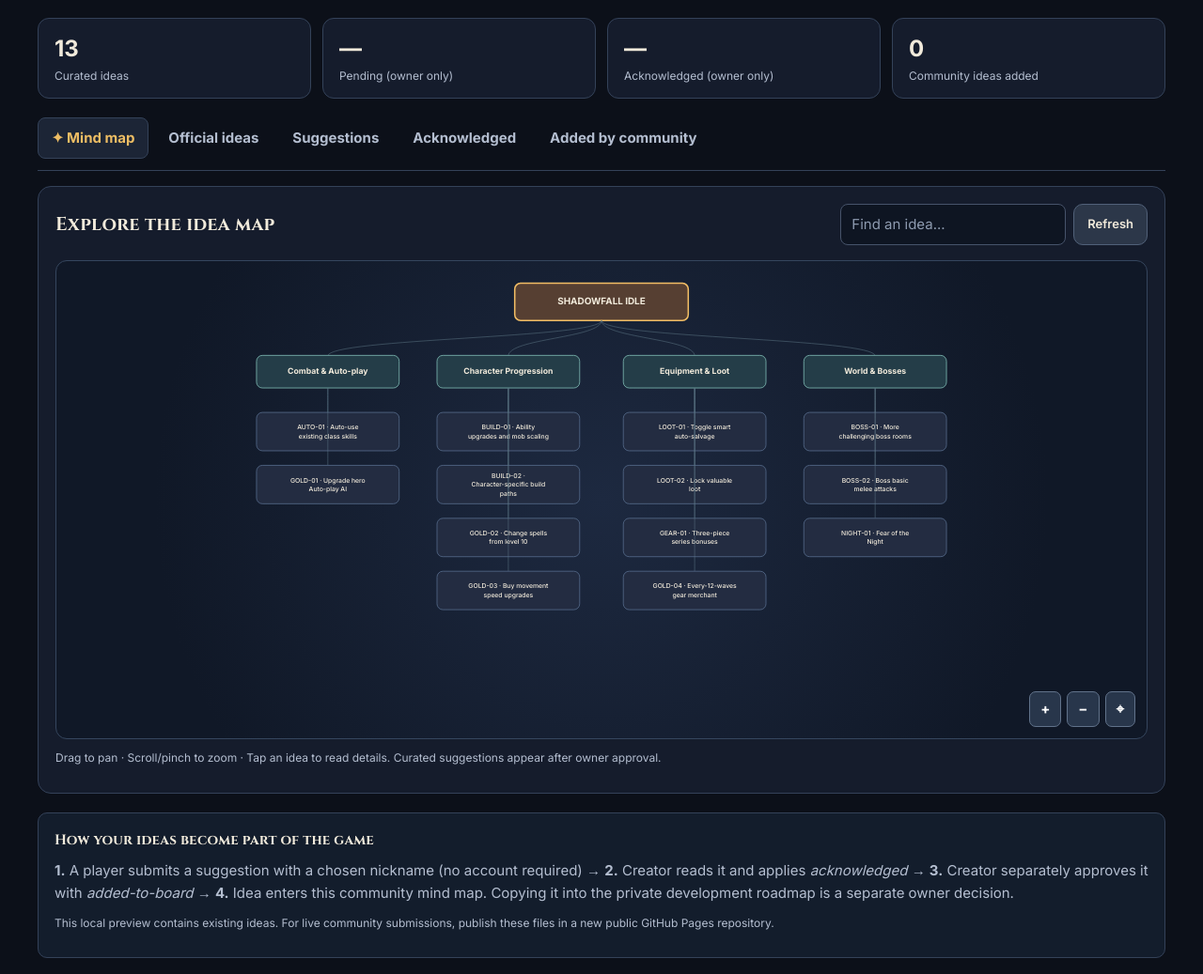
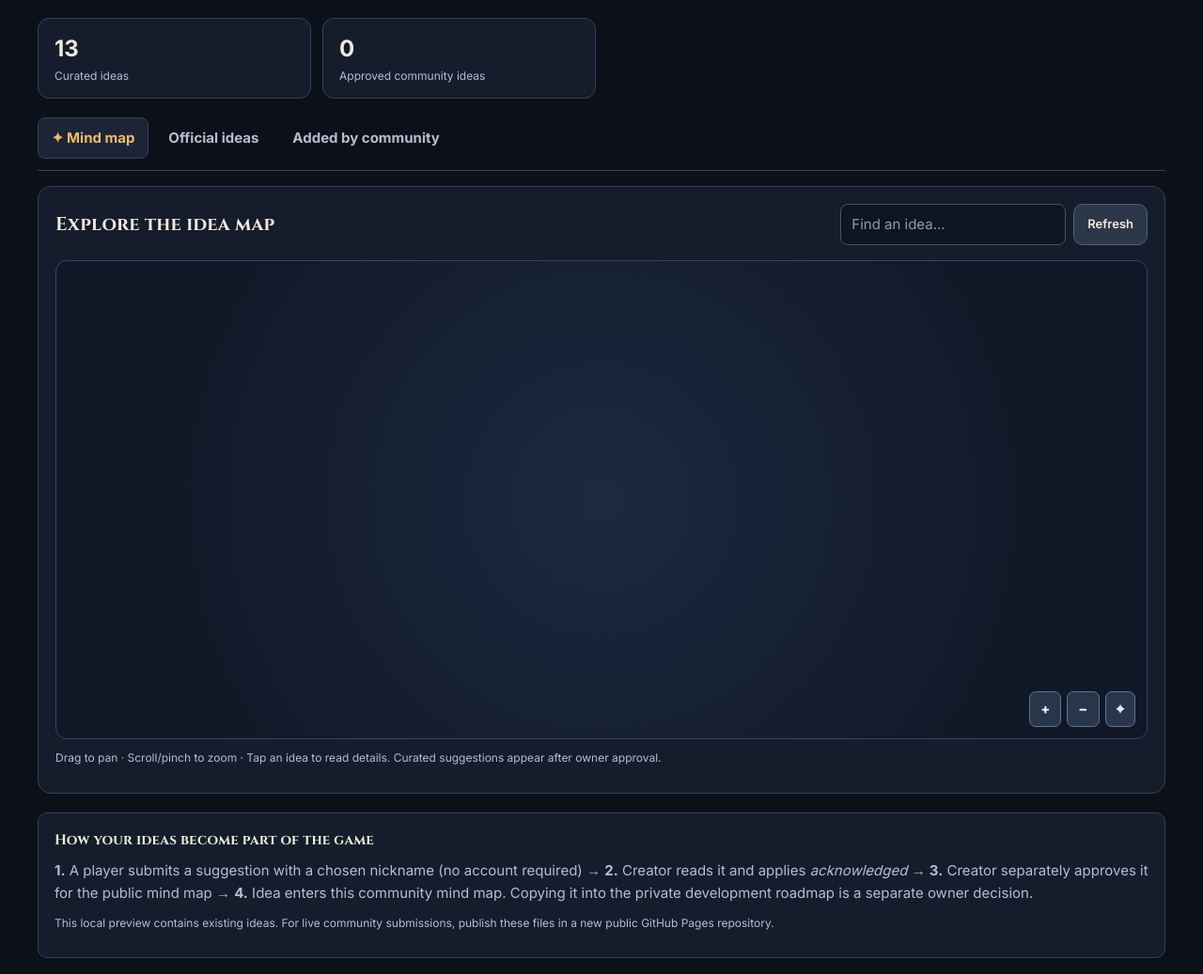
Before and after one commit to dashcoon/shadowfall-community-ideas, a plain HTML site: page index.html in a window 1280 px wide. Shown: the part 223-1260 px from the top of the page at 94% size. Drawn offline with Linux system fonts and the light colour scheme; no server answers; a script that the page names is missing.

Commit message:
ux: show only curated and approved ideas on public website

```diff
--- a/index.html
+++ b/index.html
@@ -1,10 +1,10 @@
 <!doctype html><html lang="en"><head><meta charset="utf-8"><meta name="viewport" content="width=device-width,initial-scale=1"><meta name="theme-color" content="#0c1019"><meta name="description" content="Shadowfall Idle ideas, community suggestions and curated roadmap"><title>Shadowfall Idle — Community Idea Board</title><link rel="stylesheet" href="styles.css"></head><body>
 <header class="wrap top"><div><div class="eyebrow">Community planning · Not the live game</div><h1>Shadowfall Idle<br>Idea Constellation</h1><p class="desc">Explore our ideas. Suggest your own. The creator reviews each submission before it joins the curated board.</p></div><div class="actions"><button id="share" class="btn">⤴ Share board</button><button id="suggest" type="button" class="btn primary">＋ Suggest an idea</button></div></header>
-<main class="wrap"><section class="stats" aria-label="Idea totals"><div class="stat"><strong id="num-official">13</strong><span>Curated ideas</span></div><div class="stat"><strong id="num-pending">0</strong><span>Pending (owner only)</span></div><div class="stat"><strong id="num-acknowledged">0</strong><span>Acknowledged (owner only)</span></div><div class="stat"><strong id="num-added">0</strong><span>Community ideas added</span></div></section>
-<div class="tabs" role="tablist" aria-label="Board views"><button class="tab on" data-view="map" role="tab" aria-selected="true">✦ Mind map</button><button class="tab" data-view="ideas" role="tab" aria-selected="false">Official ideas</button><button class="tab" data-view="pending" role="tab" aria-selected="false">Suggestions</button><button class="tab" data-view="acknowledged" role="tab" aria-selected="false">Acknowledged</button><button class="tab" data-view="added" role="tab" aria-selected="false">Added by community</button></div>
+<main class="wrap"><section class="stats public-stats" aria-label="Idea totals"><div class="stat"><strong id="num-official">13</strong><span>Curated ideas</span></div><div class="stat"><strong id="num-added">0</strong><span>Approved community ideas</span></div></section>
+<div class="tabs" role="tablist" aria-label="Board views"><button class="tab on" data-view="map" role="tab" aria-selected="true">✦ Mind map</button><button class="tab" data-view="ideas" role="tab" aria-selected="false">Official ideas</button><button class="tab" data-view="added" role="tab" aria-selected="false">Added by community</button></div>
 <section class="panel" id="panel-map"><div class="section-head"><h2>Explore the idea map</h2><div class="control"><input class="search" id="mapSearch" placeholder="Find an idea..." aria-label="Search ideas"><button class="btn" id="refreshMap">Refresh</button></div></div><div class="map-wrap" id="mapwrap"><svg xmlns="http://www.w3.org/2000/svg" id="map" viewBox="0 0 1200 820" role="img" aria-label="Interactive mind map of Shadowfall Idle official ideas"></svg><div class="map-tools"><button id="zoomIn" aria-label="Zoom in">+</button><button id="zoomOut" aria-label="Zoom out">−</button><button id="resetMap" aria-label="Reset map view">⌖</button></div></div><p class="tip">Drag to pan · Scroll/pinch to zoom · Tap an idea to read details. Curated suggestions appear after owner approval.</p></section>
 <section class="panel hidden" id="panel-list"><div class="section-head"><h2 id="listTitle">Official ideas</h2><div class="control"><input id="filter" class="search" placeholder="Search ideas or authors..." aria-label="Search list"><select id="categoryFilter" aria-label="Category filter"><option value="">All categories</option><option>Combat &amp; Auto-play</option><option>Character Progression</option><option>Equipment &amp; Loot</option><option>World &amp; Bosses</option><option>Other</option></select><button class="btn" id="refresh">↻ Refresh</button></div></div><div id="status" class="notice hidden"></div><div id="cards" class="grid"></div></section>
-<section class="footer-help"><h3>How your ideas become part of the game</h3><p><strong>1.</strong> A player submits a suggestion with a chosen nickname (no account required) → <strong>2.</strong> Creator reads it and applies <em>acknowledged</em> → <strong>3.</strong> Creator separately approves it with <em>added-to-board</em> → <strong>4.</strong> Idea enters this community mind map. Copying it into the private development roadmap is a separate owner decision.</p><p id="hosting" class="tip">This local preview contains existing ideas. For live community submissions, publish these files in a new public GitHub Pages repository.</p></section></main>
+<section class="footer-help"><h3>How your ideas become part of the game</h3><p><strong>1.</strong> A player submits a suggestion with a chosen nickname (no account required) → <strong>2.</strong> Creator reads it and applies <em>acknowledged</em> → <strong>3.</strong> Creator separately approves it for the public mind map → <strong>4.</strong> Idea enters this community mind map. Copying it into the private development roadmap is a separate owner decision.</p><p id="hosting" class="tip">This local preview contains existing ideas. For live community submissions, publish these files in a new public GitHub Pages repository.</p></section></main>
 <footer class="wrap foot">Fan-driven planning for an original game · Not affiliated with GitHub. Only approved community ideas are public. Unapproved submissions remain private to the owner. No private game files are exposed here.</footer>
 <div class="detail hidden" id="detail" role="dialog" aria-modal="true" aria-labelledby="detailTitle"><div class="dialog"><button id="closeDetail" class="close" aria-label="Close">×</button><div class="eyebrow" id="detailMeta"></div><h2 id="detailTitle"></h2><p id="detailDescription"></p><p id="detailNote"></p><p><a id="detailLink" href="#" target="_blank" rel="noopener noreferrer" class="hidden">View original suggestion on GitHub</a></p></div></div>
 <div class="detail hidden" id="guestDialog" role="dialog" aria-modal="true" aria-labelledby="guestDialogTitle">
```
